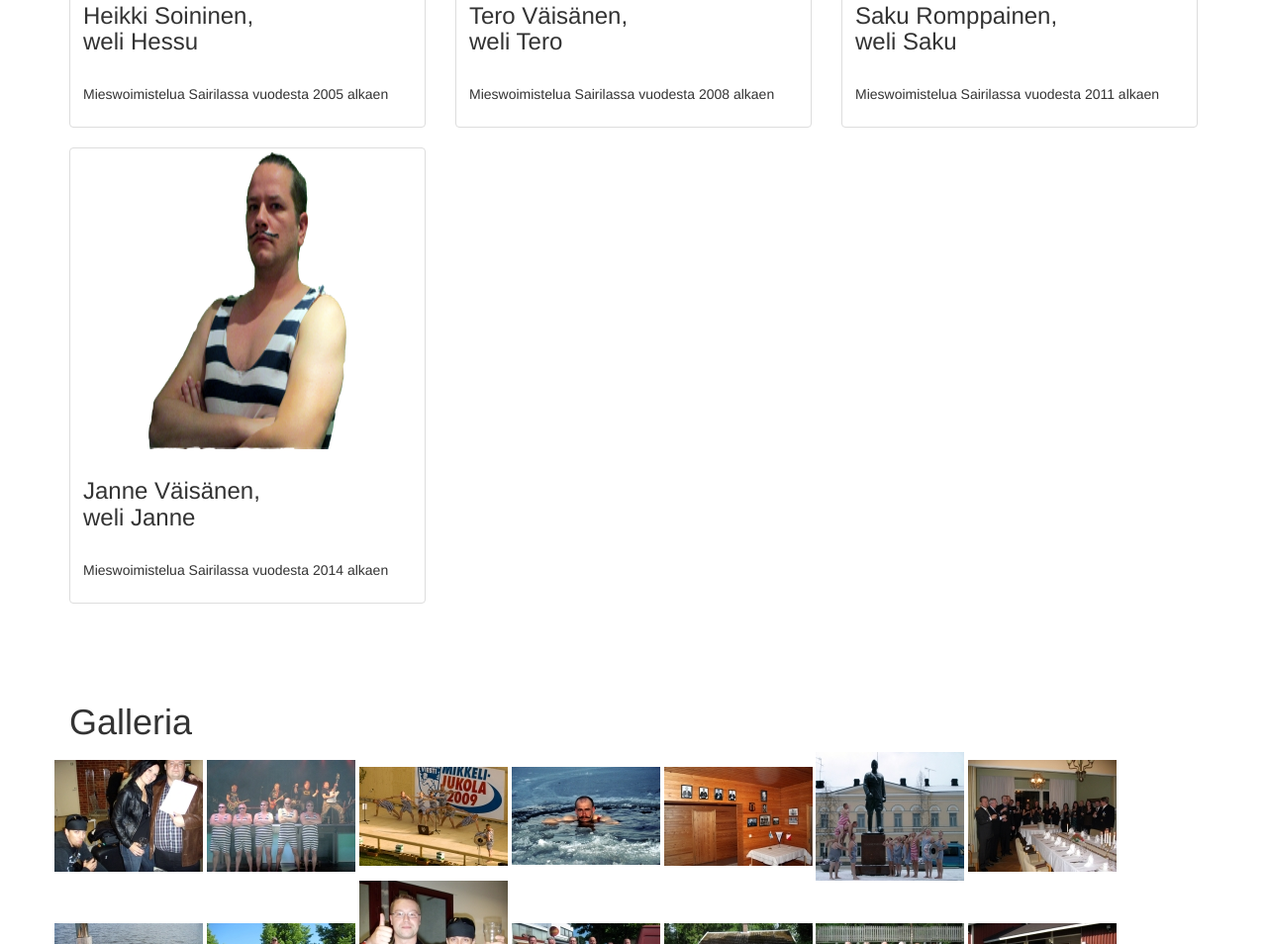
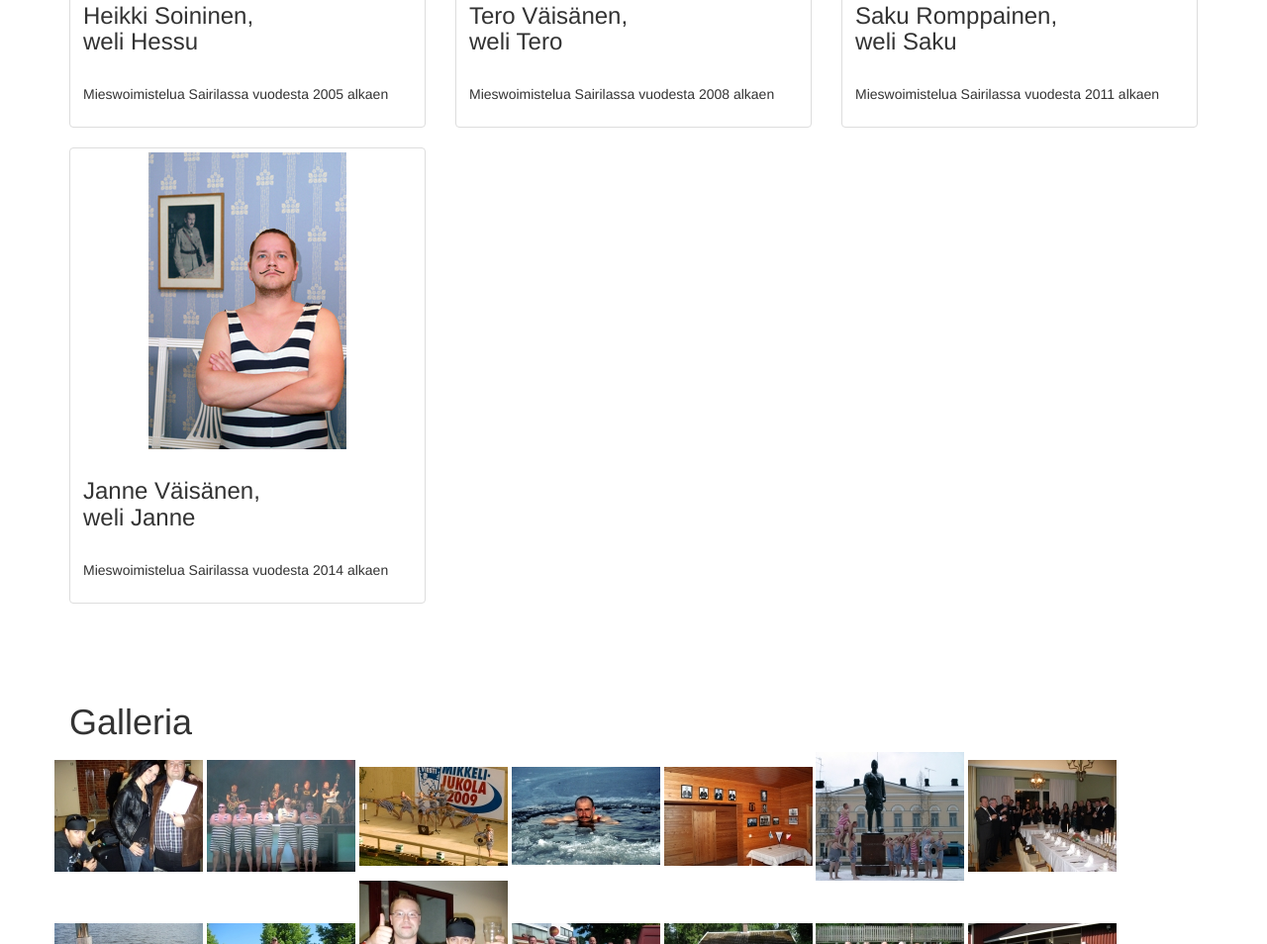
Before and after one commit to Grrandi/smw, a plain HTML site: page index.html in a window 1280 px wide. Shown: the part 3217-4171 px from the top of the page at 99% size. Drawn offline with Linux system fonts and the light colour scheme.

Commit message:
change janne

```diff
--- a/index.html
+++ b/index.html
@@ -450,7 +450,7 @@
         </div>
         <div class="col-md-4 col-lg-4 col-sm-6 col-xs-12">
           <div class="thumbnail">
-            <img src="images/veljet/janne_small.png" alt="Weli Janne">
+            <img src="images/veljet/janne_small.jpg" alt="Weli Janne">
 
             <div class="caption">
               <h3>Janne Väisänen,<br> weli Janne</h3>
```
Also changed, not shown: images/veljet/janne_small.jpg (added), 1 other file.
